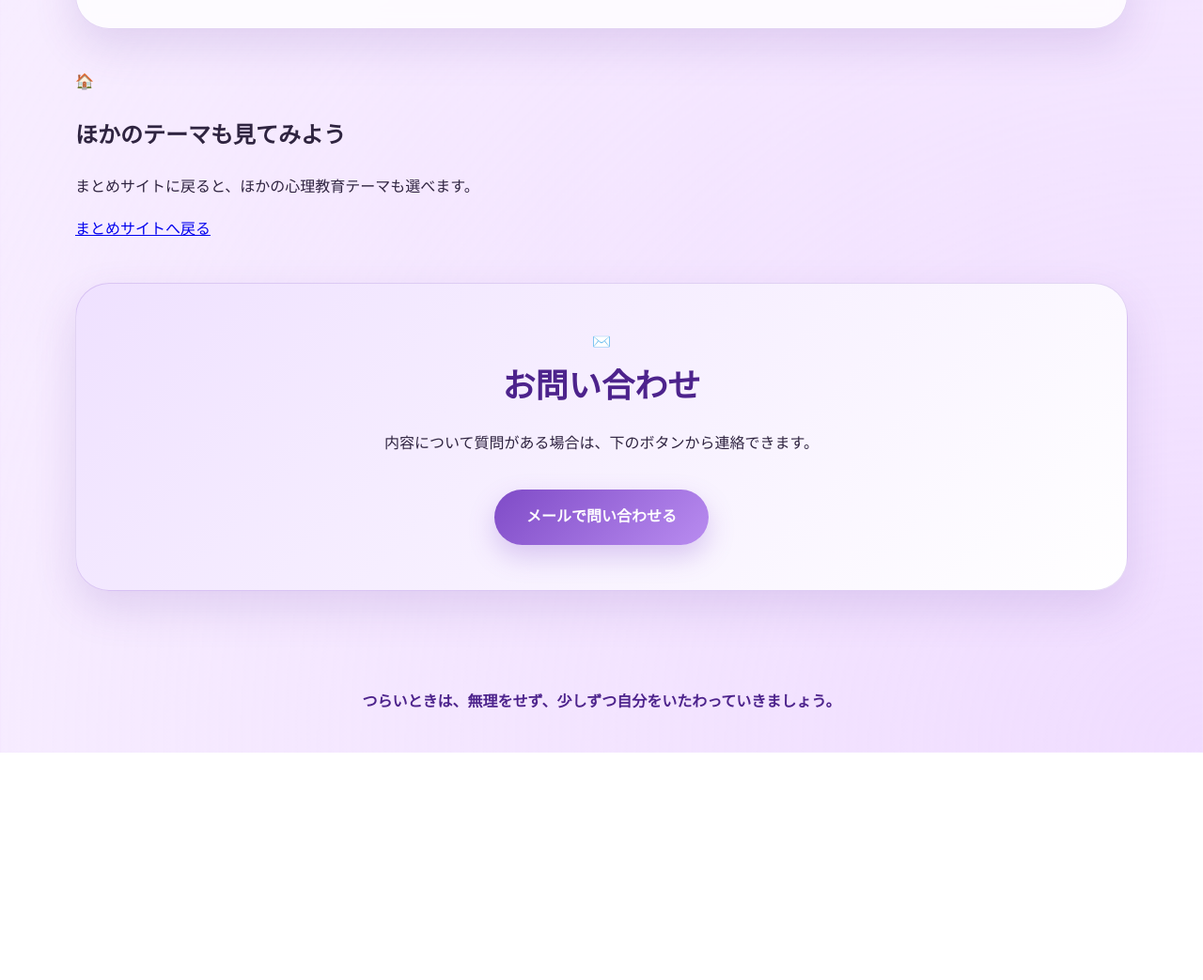
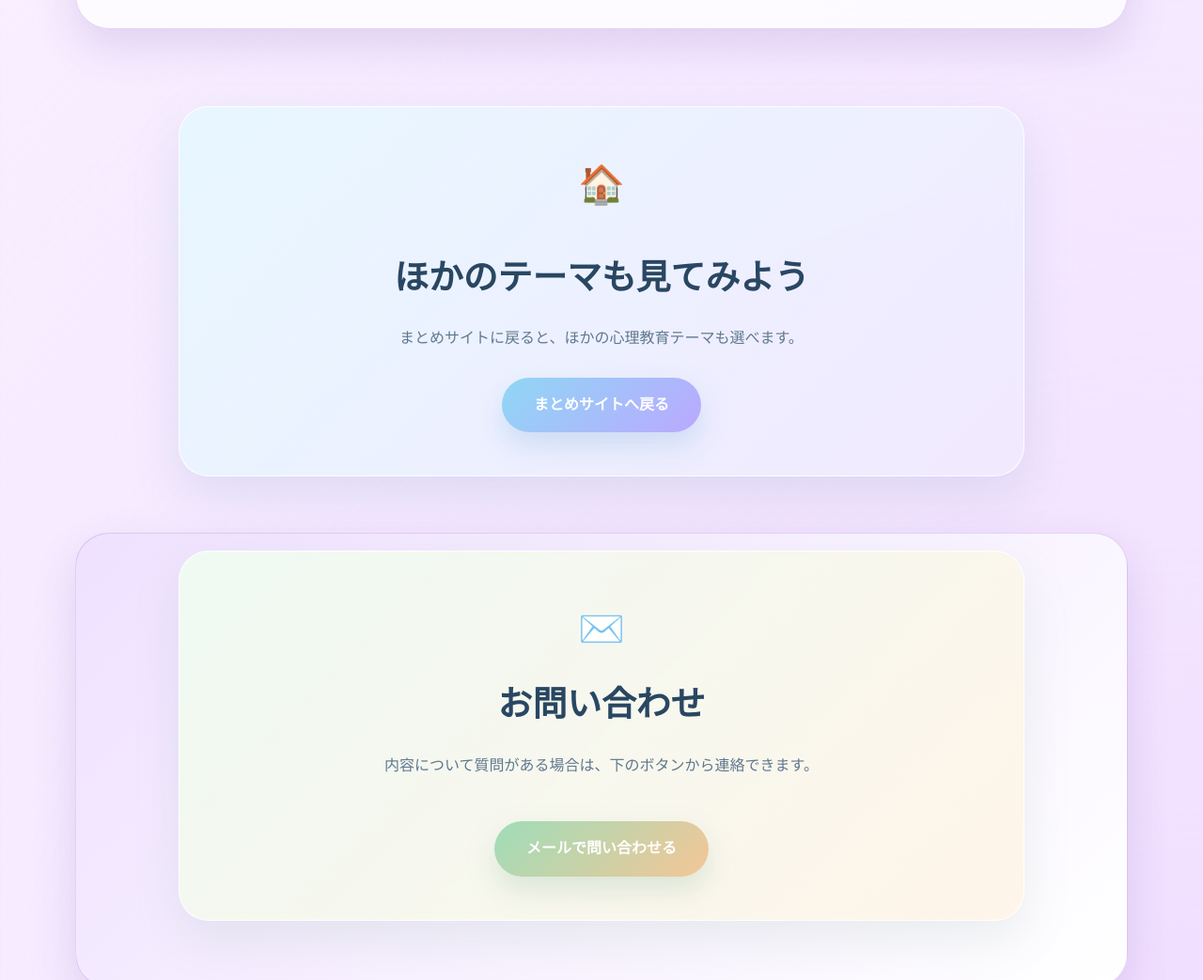
Before and after one commit to wyk4cmmf6q-maker/relax-education, a plain HTML site: page index.html in a window 1280 px wide. Shown: the part 9073-10116 px from the top of the page at 94% size. Before the commit the page ends 9874 px from the top, so only its background shows below. Drawn offline with Linux system fonts and the light colour scheme.

Commit message:
Add styles for home and contact sections

```diff
--- a/style.css
+++ b/style.css
@@ -443,3 +443,215 @@ footer {
     font-size: 0.92rem;
   }
 }
+
+/* =========================
+   目次内のホームリンク
+========================= */
+
+.menu-home-link {
+  margin-top: 14px;
+  padding-top: 18px !important;
+
+  border-top: 1px solid rgba(255, 255, 255, 0.28);
+
+  color: #ffffff !important;
+  font-weight: 800;
+
+  background: linear-gradient(
+    135deg,
+    rgba(143, 215, 245, 0.22),
+    rgba(187, 168, 255, 0.22)
+  );
+}
+
+.menu-home-link:hover {
+  background: linear-gradient(
+    135deg,
+    rgba(143, 215, 245, 0.38),
+    rgba(187, 168, 255, 0.38)
+  );
+}
+
+
+/* =========================
+   まとめサイトへ戻る
+========================= */
+
+.home-section {
+  padding: 40px 7% 18px;
+}
+
+.home-section-inner {
+  max-width: 900px;
+  margin: 0 auto;
+  padding: 46px 34px;
+
+  text-align: center;
+
+  border-radius: 32px;
+
+  background: linear-gradient(
+    135deg,
+    rgba(229, 247, 255, 0.92),
+    rgba(241, 234, 255, 0.92)
+  );
+
+  border: 1px solid rgba(255, 255, 255, 0.9);
+
+  box-shadow: 0 20px 50px rgba(100, 145, 180, 0.16);
+
+  backdrop-filter: blur(16px);
+  -webkit-backdrop-filter: blur(16px);
+}
+
+.home-section-icon {
+  margin-bottom: 12px;
+  font-size: 2.5rem;
+}
+
+.home-section h2 {
+  margin-bottom: 14px;
+
+  color: #294762;
+  font-size: clamp(1.6rem, 4vw, 2.3rem);
+}
+
+.home-section p {
+  margin-bottom: 26px;
+
+  color: #60788f;
+  line-height: 1.9;
+}
+
+.home-link-btn {
+  display: inline-flex;
+  align-items: center;
+  justify-content: center;
+
+  padding: 15px 34px;
+
+  border-radius: 999px;
+
+  background: linear-gradient(135deg, #8fd7f5, #bba8ff);
+
+  color: #ffffff;
+  font-weight: 800;
+  text-decoration: none;
+
+  box-shadow: 0 14px 30px rgba(117, 169, 215, 0.28);
+
+  transition:
+    transform 0.25s ease,
+    box-shadow 0.25s ease;
+}
+
+.home-link-btn:hover {
+  transform: translateY(-4px);
+
+  box-shadow: 0 20px 40px rgba(117, 169, 215, 0.38);
+}
+
+
+/* =========================
+   お問い合わせ
+========================= */
+
+.contact-section {
+  padding: 18px 7% 70px;
+}
+
+.contact-section-inner {
+  max-width: 900px;
+  margin: 0 auto;
+  padding: 46px 34px;
+
+  text-align: center;
+
+  border-radius: 32px;
+
+  background: linear-gradient(
+    135deg,
+    rgba(238, 251, 242, 0.94),
+    rgba(255, 244, 232, 0.94)
+  );
+
+  border: 1px solid rgba(255, 255, 255, 0.9);
+
+  box-shadow: 0 20px 50px rgba(120, 160, 140, 0.14);
+
+  backdrop-filter: blur(16px);
+  -webkit-backdrop-filter: blur(16px);
+}
+
+.contact-section-icon {
+  margin-bottom: 12px;
+  font-size: 2.5rem;
+}
+
+.contact-section h2 {
+  margin-bottom: 14px;
+
+  color: #294762;
+  font-size: clamp(1.6rem, 4vw, 2.3rem);
+}
+
+.contact-section p {
+  margin-bottom: 26px;
+
+  color: #60788f;
+  line-height: 1.9;
+}
+
+.contact-button {
+  display: inline-flex;
+  align-items: center;
+  justify-content: center;
+
+  padding: 15px 34px;
+
+  border-radius: 999px;
+
+  background: linear-gradient(135deg, #9eddb8, #f4c697);
+
+  color: #ffffff;
+  font-weight: 800;
+  text-decoration: none;
+
+  box-shadow: 0 14px 30px rgba(130, 175, 150, 0.25);
+
+  transition:
+    transform 0.25s ease,
+    box-shadow 0.25s ease;
+}
+
+.contact-button:hover {
+  transform: translateY(-4px);
+
+  box-shadow: 0 20px 40px rgba(130, 175, 150, 0.34);
+}
+
+
+/* =========================
+   スマホ表示
+========================= */
+
+@media (max-width: 650px) {
+  .home-section,
+  .contact-section {
+    padding-left: 6%;
+    padding-right: 6%;
+  }
+
+  .home-section-inner,
+  .contact-section-inner {
+    padding: 34px 20px;
+    border-radius: 26px;
+  }
+
+  .home-link-btn,
+  .contact-button {
+    width: 100%;
+    max-width: 320px;
+    padding: 14px 18px;
+  }
+}
```
